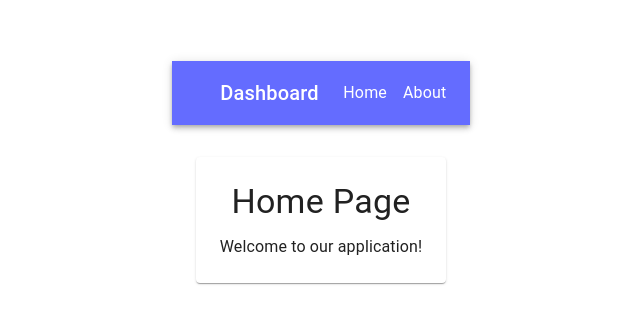
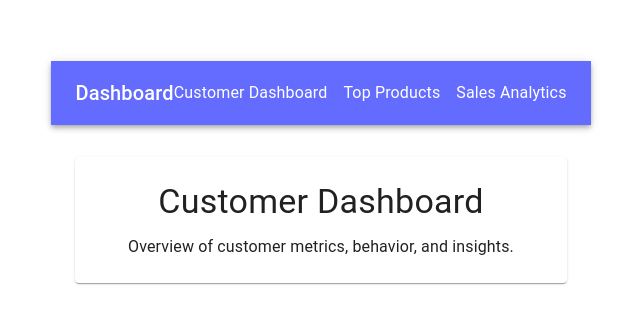
Before and after one commit to gabrielwiggert/dashboard, a React (Vite) app in the folder frontend/: page / in a window 1280 px wide. Shown: the part 228-552 px from the top of the page, without its empty margins (319-959 px from the left). Built offline with nearby package versions, Linux system fonts and the light colour scheme.

Commit message:
Create app pages/views

```diff
--- a/frontend/src/App.tsx
+++ b/frontend/src/App.tsx
@@ -2,8 +2,9 @@ import { BrowserRouter as Router, Routes, Route, Link } from 'react-router-dom'
 import { ThemeProvider, createTheme, CssBaseline } from '@mui/material'
 import { AppBar, Toolbar, Typography, Container, Box } from '@mui/material'
 import { Link as MuiLink } from '@mui/material'
-import Home from './pages/Home'
-import About from './pages/About'
+import CustomerDashboard from './pages/CustomerDashboard'
+import TopProducts from './pages/TopProducts'
+import SalesAnalytics from './pages/SalesAnalytics'
 import './App.css'
 
 const theme = createTheme({
@@ -28,10 +29,13 @@ function App() {
               </Typography>
               <Box sx={{ display: 'flex', gap: 2 }}>
                 <MuiLink component={Link} to="/" color="inherit" sx={{ textDecoration: 'none' }}>
-                  Home
+                  Customer Dashboard
                 </MuiLink>
-                <MuiLink component={Link} to="/about" color="inherit" sx={{ textDecoration: 'none' }}>
-                  About
+                <MuiLink component={Link} to="/top-products" color="inherit" sx={{ textDecoration: 'none' }}>
+                  Top Products
+                </MuiLink>
+                <MuiLink component={Link} to="/sales-analytics" color="inherit" sx={{ textDecoration: 'none' }}>
+                  Sales Analytics
                 </MuiLink>
               </Box>
             </Toolbar>
@@ -39,8 +43,9 @@ function App() {
 
           <Container sx={{ mt: 4 }}>
             <Routes>
-              <Route path="/" element={<Home />} />
-              <Route path="/about" element={<About />} />
+              <Route path="/" element={<CustomerDashboard />} />
+              <Route path="/top-products" element={<TopProducts />} />
+              <Route path="/sales-analytics" element={<SalesAnalytics />} />
             </Routes>
           </Container>
         </Box>
--- a/frontend/src/pages/About.tsx
+++ b/frontend/src/pages/CustomerDashboard.tsx
@@ -1,16 +1,16 @@
 import { Typography, Paper, Box } from '@mui/material'
 
-const About = () => (
+const CustomerDashboard = () => (
   <Paper sx={{ p: 3 }}>
     <Box>
       <Typography variant="h4" gutterBottom>
-        About Page
+        Customer Dashboard
       </Typography>
       <Typography variant="body1">
-        This is the about page of our application.
+        Overview of customer metrics, behavior, and insights.
       </Typography>
     </Box>
   </Paper>
 )
 
-export default About
+export default CustomerDashboard
--- a/frontend/src/pages/Home.tsx
+++ b/frontend/src/pages/SalesAnalytics.tsx
@@ -1,16 +1,16 @@
 import { Typography, Paper, Box } from '@mui/material'
 
-const Home = () => (
+const SalesAnalytics = () => (
   <Paper sx={{ p: 3 }}>
     <Box>
       <Typography variant="h4" gutterBottom>
-        Home Page
+        Sales Analytics
       </Typography>
       <Typography variant="body1">
-        Welcome to our application!
+        Comprehensive analysis of sales trends, patterns, and performance indicators.
       </Typography>
     </Box>
   </Paper>
 )
 
-export default Home
+export default SalesAnalytics
--- /dev/null
+++ b/frontend/src/pages/TopProducts.tsx
@@ -0,0 +1,16 @@
+import { Typography, Paper, Box } from '@mui/material'
+
+const TopProducts = () => (
+  <Paper sx={{ p: 3 }}>
+    <Box>
+      <Typography variant="h4" gutterBottom>
+        Top Products
+      </Typography>
+      <Typography variant="body1">
+        Analysis of best-performing products and their performance metrics.
+      </Typography>
+    </Box>
+  </Paper>
+)
+
+export default TopProducts
```
